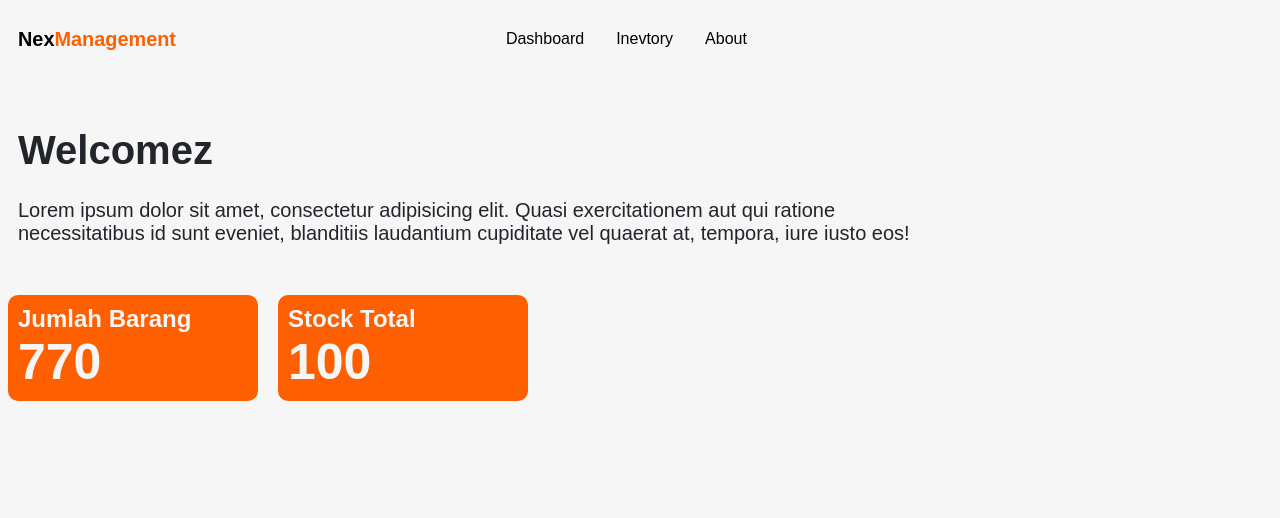
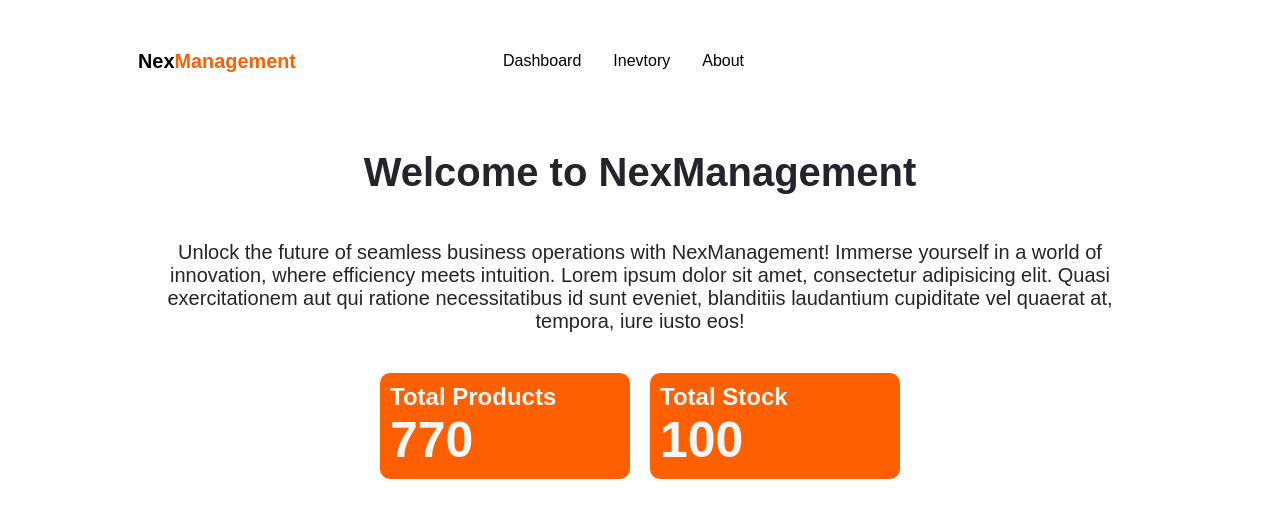
Before and after one commit to Nexthrive/NexManagement, a Vue app in the folder frontend/: page / in a window 1280 px wide. Shown: the top 518 px of the page. Built offline with nearby package versions, Linux system fonts and the light colour scheme; a web font is replaced by a local one.

Commit message:
Touch up on the dashboard

```diff
--- a/frontend/src/components/pages/Dashboard.vue
+++ b/frontend/src/components/pages/Dashboard.vue
@@ -6,29 +6,33 @@ import Navbar from "../utils/Navbar.vue";
 <template>
 	<div class="container">
 		<Navbar />
-    <!-- dashboard content -->
+		<!-- Welcome section -->
 		<div class="dashboard-container">
-      <!-- header -->
 			<div class="header">
-        <h1>Welcomez</h1>
-        <p>Lorem ipsum dolor sit amet, consectetur adipisicing elit. Quasi exercitationem aut qui ratione <br> necessitatibus
-          id sunt eveniet, blanditiis laudantium cupiditate vel quaerat at, tempora, iure iusto eos!</p>
+				<h1>Welcome to <span class="highlight">NexManagement</span></h1>
+				<p>
+					Unlock the future of seamless business operations with NexManagement!
+					Immerse yourself in a world of innovation, where
+					<span class="highlight">efficiency</span> meets
+					<span class="highlight">intuition</span>. Lorem ipsum dolor sit amet,
+					consectetur adipisicing elit. Quasi exercitationem aut qui ratione
+					necessitatibus id sunt eveniet, blanditiis laudantium cupiditate vel
+					quaerat at, tempora, iure iusto eos!
+				</p>
 			</div>
 
-      <!-- dashboard-content -->
+			<!-- Dashboard content -->
 			<div class="card-container">
-        <!-- list card -->
-
-        <div class="card" >
-            <h2>Jumlah Barang</h2>
+				<!-- Statistics cards -->
+				<div class="card">
+					<h2>Total Products</h2>
 					<h1>770</h1>
 				</div>
 
 				<div class="card">
-            <h2>Stock Total</h2>
+					<h2>Total Stock</h2>
 					<h1>100</h1>
 				</div>
-
 			</div>
 		</div>
 	</div>
@@ -36,8 +40,20 @@ import Navbar from "../utils/Navbar.vue";
 
 <style scoped>
 	.container {
-  width: 100vw;
+		width: 80vw;
 		height: 100vh;
+		position: absolute;
+		top: 50%;
+		left: 50%;
+		transform: translate(-50%, -50%);
+		margin-top: 30px;
+	}
+
+	.dashboard-container {
+		display: flex;
+		flex-direction: column;
+		justify-content: center;
+		align-items: center;
 	}
 
 	.header {
@@ -47,9 +63,20 @@ import Navbar from "../utils/Navbar.vue";
 		padding-top: 20px;
 	}
 
+	.header {
+		display: flex;
+		flex-direction: column;
+		justify-content: center;
+		align-items: center;
+	}
+
+	.header p {
+		text-align: center;
+	}
+
 	.card-container {
-  color:var(--brand-dark);
-  margin-top: 50px;
+		color: var(--brand-dark);
+		margin-top: 10px;
 		display: flex;
 		gap: 20px;
 	}
@@ -71,5 +98,4 @@ import Navbar from "../utils/Navbar.vue";
 		margin: 0;
 		padding: 0;
 	}
-
 </style>
--- a/frontend/src/components/pages/Login.vue
+++ b/frontend/src/components/pages/Login.vue
@@ -73,8 +73,12 @@
 		align-items: center;
 	}
 
+	body {
+		background: var(--brand-gradient);
+	}
+
 	form {
-		background-color: rgb(123, 21, 182);
+		background-color: var(--brand-primary);
 		padding: 50px 20px;
 		border-radius: 7px;
 		width: 30%;
--- a/frontend/src/style.css
+++ b/frontend/src/style.css
@@ -18,4 +18,8 @@
 
 body {
 	background-color: var(--brand-light);
+	margin: 0;
+	padding: 0;
+	box-sizing: border-box;
+	background: var(--brand-gradient);
 }
```
Lines whose indentation alone changed are shown as unchanged.
